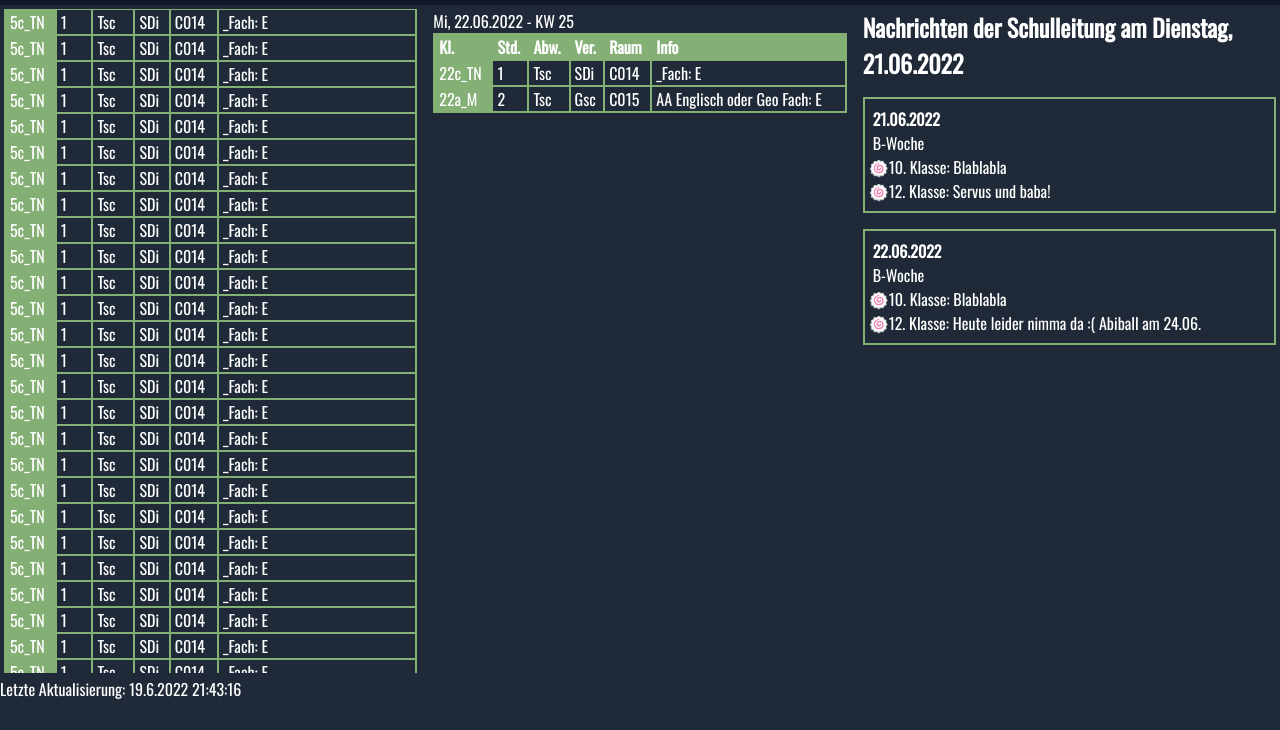
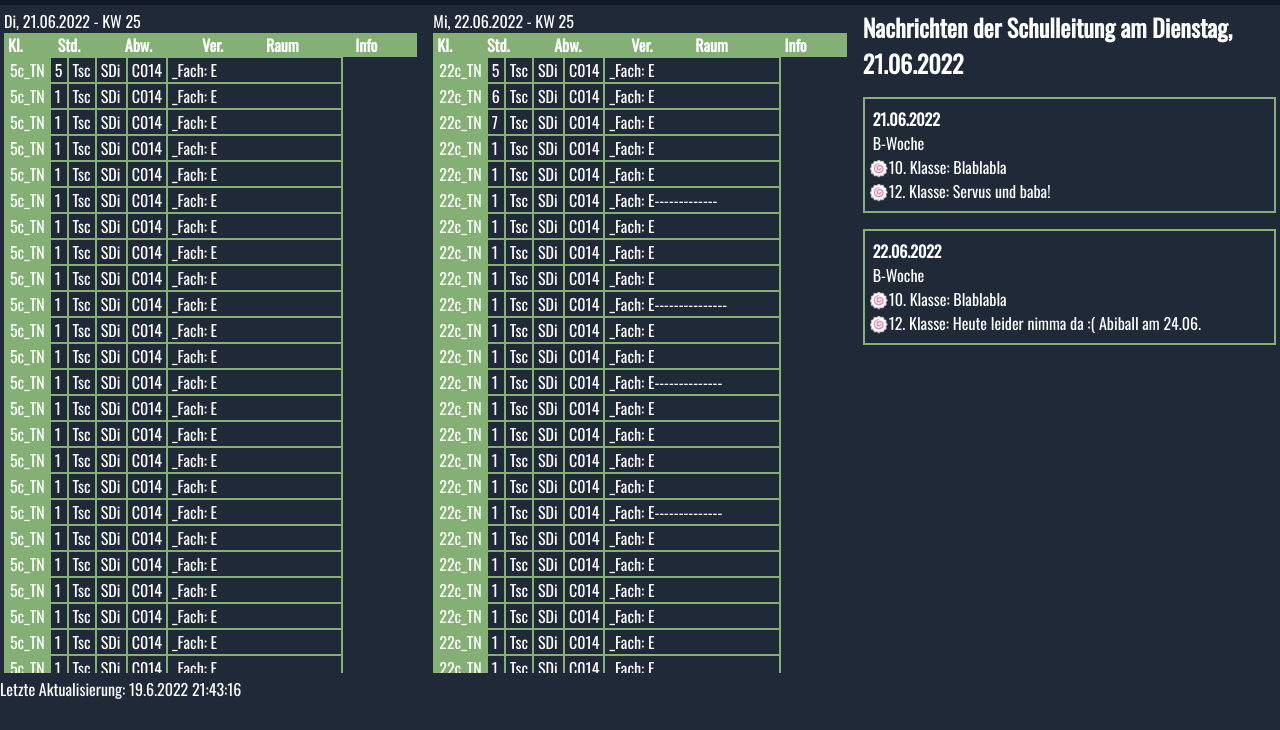
Before and after one commit to riedadr/karo, a plain HTML site: page index.html in a window 1280 px wide. Shown: the part 59-789 px from the top of the page. Drawn offline with nearby package versions, Linux system fonts and the light colour scheme; a web font is replaced by a local one.

Commit message:
sticky top mit fehler

```diff
--- a/data/heute.json
+++ b/data/heute.json
@@ -9,7 +9,7 @@
     },
     {
         "klasse": "5c_TN",
-        "std": 1,
+        "std": 2,
         "abw": "Tsc",
         "ver": "SDi",
         "raum": "C014",
@@ -17,7 +17,7 @@
     },
     {
         "klasse": "5c_TN",
-        "std": 1,
+        "std": 3,
         "abw": "Tsc",
         "ver": "SDi",
         "raum": "C014",
@@ -25,7 +25,7 @@
     },
     {
         "klasse": "5c_TN",
-        "std": 1,
+        "std": 4,
         "abw": "Tsc",
         "ver": "SDi",
         "raum": "C014",
@@ -33,7 +33,7 @@
     },
     {
         "klasse": "5c_TN",
-        "std": 1,
+        "std": 5,
         "abw": "Tsc",
         "ver": "SDi",
         "raum": "C014",
@@ -334,5 +334,101 @@
         "ver": "Gsc",
         "raum": "C015",
         "info": "AA Englisch oder Geo Fach: E"
+    },
+    {
+        "klasse": "5a_M",
+        "std": 2,
+        "abw": "Tsc",
+        "ver": "Gsc",
+        "raum": "C015",
+        "info": "AA Englisch oder Geo Fach: E"
+    },
+    {
+        "klasse": "5a_M",
+        "std": 2,
+        "abw": "Tsc",
+        "ver": "Gsc",
+        "raum": "C015",
+        "info": "AA Englisch oder Geo Fach: E"
+    },
+    {
+        "klasse": "5a_M",
+        "std": 2,
+        "abw": "Tsc",
+        "ver": "Gsc",
+        "raum": "C015",
+        "info": "AA Englisch oder Geo Fach: E"
+    },
+    {
+        "klasse": "5a_M",
+        "std": 2,
+        "abw": "Tsc",
+        "ver": "Gsc",
+        "raum": "C015",
+        "info": "AA Englisch oder Geo Fach: E"
+    },
+    {
+        "klasse": "5a_M",
+        "std": 2,
+        "abw": "Tsc",
+        "ver": "Gsc",
+        "raum": "C015",
+        "info": "AA Englisch oder Geo Fach: E"
+    },
+    {
+        "klasse": "5a_M",
+        "std": 2,
+        "abw": "Tsc",
+        "ver": "Gsc",
+        "raum": "C015",
+        "info": "AA Englisch oder Geo Fach: E"
+    },
+    {
+        "klasse": "5a_M",
+        "std": 2,
+        "abw": "Tsc",
+        "ver": "Gsc",
+        "raum": "C015",
+        "info": "AA Englisch oder Geo Fach: E"
+    },
+    {
+        "klasse": "5a_M",
+        "std": 2,
+        "abw": "Tsc",
+        "ver": "Gsc",
+        "raum": "C015",
+        "info": "AA Englisch oder Geo Fach: E"
+    },
+    {
+        "klasse": "5a_M",
+        "std": 2,
+        "abw": "Tsc",
+        "ver": "Gsc",
+        "raum": "C015",
+        "info": "AA Englisch oder Geo Fach: E"
+    },
+    {
+        "klasse": "5a_M",
+        "std": 2,
+        "abw": "Tsc",
+        "ver": "Gsc",
+        "raum": "C015",
+        "info": "AA Englisch oder Geo Fach: E"
+    },
+    {
+        "klasse": "5a_M",
+        "std": 2,
+        "abw": "Tsc",
+        "ver": "Gsc",
+        "raum": "C015",
+        "info": "AA Englisch oder Geo Fach: E"
+    },
+    {
+        "klasse": "5a_M",
+        "std": 2,
+        "abw": "Tsc",
+        "ver": "Gsc",
+        "raum": "C015",
+        "info": "AA Englisch oder Geo Fach: E"
     }
 ]
--- a/data/morgen.json
+++ b/data/morgen.json
@@ -1,4 +1,508 @@
 [
+    {
+        "klasse": "22c_TN",
+        "std": 1,
+        "abw": "Tsc",
+        "ver": "SDi",
+        "raum": "C014",
+        "info": "_Fach: E"
+    },
+    {
+        "klasse": "22c_TN",
+        "std": 2,
+        "abw": "Tsc",
+        "ver": "SDi",
+        "raum": "C014",
+        "info": "_Fach: E"
+    },
+    {
+        "klasse": "22c_TN",
+        "std": 3,
+        "abw": "Tsc",
+        "ver": "SDi",
+        "raum": "C014",
+        "info": "_Fach: E----------"
+    },
+    {
+        "klasse": "22c_TN",
+        "std": 4,
+        "abw": "Tsc",
+        "ver": "SDi",
+        "raum": "C014",
+        "info": "_Fach: E"
+    },
+    {
+        "klasse": "22c_TN",
+        "std": 5,
+        "abw": "Tsc",
+        "ver": "SDi",
+        "raum": "C014",
+        "info": "_Fach: E"
+    },
+    {
+        "klasse": "22c_TN",
+        "std": 6,
+        "abw": "Tsc",
+        "ver": "SDi",
+        "raum": "C014",
+        "info": "_Fach: E"
+    },
+    {
+        "klasse": "22c_TN",
+        "std": 7,
+        "abw": "Tsc",
+        "ver": "SDi",
+        "raum": "C014",
+        "info": "_Fach: E"
+    },
+    {
+        "klasse": "22c_TN",
+        "std": 1,
+        "abw": "Tsc",
+        "ver": "SDi",
+        "raum": "C014",
+        "info": "_Fach: E"
+    },
+    {
+        "klasse": "22c_TN",
+        "std": 1,
+        "abw": "Tsc",
+        "ver": "SDi",
+        "raum": "C014",
+        "info": "_Fach: E"
+    },
+    {
+        "klasse": "22c_TN",
+        "std": 1,
+        "abw": "Tsc",
+        "ver": "SDi",
+        "raum": "C014",
+        "info": "_Fach: E-------------"
+    },
+    {
+        "klasse": "22c_TN",
+        "std": 1,
+        "abw": "Tsc",
+        "ver": "SDi",
+        "raum": "C014",
+        "info": "_Fach: E"
+    },
+    {
+        "klasse": "22c_TN",
+        "std": 1,
+        "abw": "Tsc",
+        "ver": "SDi",
+        "raum": "C014",
+        "info": "_Fach: E"
+    },
+    {
+        "klasse": "22c_TN",
+        "std": 1,
+        "abw": "Tsc",
+        "ver": "SDi",
+        "raum": "C014",
+        "info": "_Fach: E"
+    },
+    {
+        "klasse": "22c_TN",
+        "std": 1,
+        "abw": "Tsc",
+        "ver": "SDi",
+        "raum": "C014",
+        "info": "_Fach: E---------------"
+    },
+    {
+        "klasse": "22c_TN",
+        "std": 1,
+        "abw": "Tsc",
+        "ver": "SDi",
+        "raum": "C014",
+        "info": "_Fach: E"
+    },
+    {
+        "klasse": "22c_TN",
+        "std": 1,
+        "abw": "Tsc",
+        "ver": "SDi",
+        "raum": "C014",
+        "info": "_Fach: E"
+    },
+    {
+        "klasse": "22c_TN",
+        "std": 1,
+        "abw": "Tsc",
+        "ver": "SDi",
+        "raum": "C014",
+        "info": "_Fach: E--------------"
+    },
+    {
+        "klasse": "22c_TN",
+        "std": 1,
+        "abw": "Tsc",
+        "ver": "SDi",
+        "raum": "C014",
+        "info": "_Fach: E"
+    },
+    {
+        "klasse": "22c_TN",
+        "std": 1,
+        "abw": "Tsc",
+        "ver": "SDi",
+        "raum": "C014",
+        "info": "_Fach: E"
+    },
+    {
+        "klasse": "22c_TN",
+        "std": 1,
+        "abw": "Tsc",
+        "ver": "SDi",
+        "raum": "C014",
+        "info": "_Fach: E"
+    },
+    {
+        "klasse": "22c_TN",
+        "std": 1,
+        "abw": "Tsc",
+        "ver": "SDi",
+        "raum": "C014",
+        "info": "_Fach: E"
+    },
+    {
+        "klasse": "22c_TN",
+        "std": 1,
+        "abw": "Tsc",
+        "ver": "SDi",
+        "raum": "C014",
+        "info": "_Fach: E--------------"
+    },
+    {
+        "klasse": "22c_TN",
+        "std": 1,
+        "abw": "Tsc",
+        "ver": "SDi",
+        "raum": "C014",
+        "info": "_Fach: E"
+    },
+    {
+        "klasse": "22c_TN",
+        "std": 1,
+        "abw": "Tsc",
+        "ver": "SDi",
+        "raum": "C014",
+        "info": "_Fach: E"
+    },
+    {
+        "klasse": "22c_TN",
+        "std": 1,
+        "abw": "Tsc",
+        "ver": "SDi",
+        "raum": "C014",
+        "info": "_Fach: E"
+    },
+    {
+        "klasse": "22c_TN",
+        "std": 1,
+        "abw": "Tsc",
+        "ver": "SDi",
+        "raum": "C014",
+        "info": "_Fach: E"
+    },
+    {
+        "klasse": "22c_TN",
+        "std": 1,
+        "abw": "Tsc",
+        "ver": "SDi",
+        "raum": "C014",
+        "info": "_Fach: E"
+    },
+    {
+        "klasse": "22c_TN",
+        "std": 1,
+        "abw": "Tsc",
+        "ver": "SDi",
+        "raum": "C014",
+        "info": "_Fach: E"
+    },
+    {
+        "klasse": "22c_TN",
+        "std": 1,
+        "abw": "Tsc",
+        "ver": "SDi",
+        "raum": "C014",
+        "info": "_Fach: E"
+    },
+    {
+        "klasse": "22c_TN",
+        "std": 1,
+        "abw": "Tsc",
+        "ver": "SDi",
+        "raum": "C014",
+        "info": "_Fach: E"
+    },
+    {
+        "klasse": "22c_TN",
+        "std": 1,
+        "abw": "Tsc",
+        "ver": "SDi",
+        "raum": "C014",
+        "info": "_Fach: E"
+    },
+    {
+        "klasse": "22c_TN",
+        "std": 1,
+        "abw": "Tsc",
+        "ver": "SDi",
+        "raum": "C014",
+        "info": "_Fach: E"
+    },
+    {
+        "klasse": "22c_TN",
+        "std": 1,
+        "abw": "Tsc",
+        "ver": "SDi",
+        "raum": "C014",
+        "info": "_Fach: E"
+    },
+    {
+        "klasse": "22c_TN",
+        "std": 1,
+        "abw": "Tsc",
+        "ver": "SDi",
+        "raum": "C014",
+        "info": "_Fach: E"
+    },
+    {
+        "klasse": "22c_TN",
+        "std": 1,
+        "abw": "Tsc",
+        "ver": "SDi",
+        "raum": "C014",
+        "info": "_Fach: E"
+    },
+    {
+        "klasse": "22c_TN",
+        "std": 1,
+        "abw": "Tsc",
+        "ver": "SDi",
+        "raum": "C014",
+        "info": "_Fach: E"
+    },
+    {
+        "klasse": "22c_TN",
+        "std": 1,
+        "abw": "Tsc",
+        "ver": "SDi",
+        "raum": "C014",
+        "info": "_Fach: E"
+    },
+    {
+        "klasse": "22c_TN",
+        "std": 1,
+        "abw": "Tsc",
+        "ver": "SDi",
+        "raum": "C014",
+        "info": "_Fach: E"
+    },
+    {
+        "klasse": "22c_TN",
+        "std": 1,
+        "abw": "Tsc",
+        "ver": "SDi",
+        "raum": "C014",
+        "info": "_Fach: E"
+    },
+    {
+        "klasse": "22c_TN",
+        "std": 1,
+        "abw": "Tsc",
+        "ver": "SDi",
+        "raum": "C014",
+        "info": "_Fach: E"
+    },
+    {
+        "klasse": "22c_TN",
+        "std": 1,
+        "abw": "Tsc",
+        "ver": "SDi",
+        "raum": "C014",
+        "info": "_Fach: E"
+    },
+    {
+        "klasse": "22c_TN",
+        "std": 1,
+        "abw": "Tsc",
+        "ver": "SDi",
+        "raum": "C014",
+        "info": "_Fach: E"
+    },
+    {
+        "klasse": "22c_TN",
+        "std": 1,
+        "abw": "Tsc",
+        "ver": "SDi",
+        "raum": "C014",
+        "info": "_Fach: E"
+    },
+    {
+        "klasse": "22c_TN",
+        "std": 1,
+        "abw": "Tsc",
+        "ver": "SDi",
+        "raum": "C014",
+        "info": "_Fach: E"
+    },
+    {
+        "klasse": "22c_TN",
+        "std": 1,
+        "abw": "Tsc",
+        "ver": "SDi",
+        "raum": "C014",
+        "info": "_Fach: E"
+    },
+    {
+        "klasse": "22c_TN",
+        "std": 1,
+        "abw": "Tsc",
+        "ver": "SDi",
+        "raum": "C014",
+        "info": "_Fach: E"
+    },
+    {
+        "klasse": "22c_TN",
+        "std": 1,
+        "abw": "Tsc",
+        "ver": "SDi",
+        "raum": "C014",
+        "info": "_Fach: E"
+    },
+    {
+        "klasse": "22c_TN",
+        "std": 1,
+        "abw": "Tsc",
+        "ver": "SDi",
+        "raum": "C014",
+        "info": "_Fach: E"
+    },
+    {
+        "klasse": "22c_TN",
+        "std": 1,
+        "abw": "Tsc",
+        "ver": "SDi",
+        "raum": "C014",
+        "info": "_Fach: E"
+    },
+    {
+        "klasse": "22c_TN",
+        "std": 1,
+        "abw": "Tsc",
+        "ver": "SDi",
+        "raum": "C014",
+        "info": "_Fach: E"
+    },
+    {
+        "klasse": "22c_TN",
+        "std": 1,
+        "abw": "Tsc",
+        "ver": "SDi",
+        "raum": "C014",
+        "info": "_Fach: E"
+    },
+    {
+        "klasse": "22c_TN",
+        "std": 1,
+        "abw": "Tsc",
+        "ver": "SDi",
+        "raum": "C014",
+        "info": "_Fach: E"
+    },
+    {
+        "klasse": "22c_TN",
+        "std": 1,
+        "abw": "Tsc",
+        "ver": "SDi",
+        "raum": "C014",
+        "info": "_Fach: E"
+    },
+    {
+        "klasse": "22c_TN",
+        "std": 1,
+        "abw": "Tsc",
+        "ver": "SDi",
+        "raum": "C014",
+        "info": "_Fach: E"
+    },
+    {
+        "klasse": "22c_TN",
+        "std": 1,
+        "abw": "Tsc",
+        "ver": "SDi",
+        "raum": "C014",
+        "info": "_Fach: E"
+    },
+    {
+        "klasse": "22c_TN",
+        "std": 1,
+        "abw": "Tsc",
+        "ver": "SDi",
+        "raum": "C014",
+        "info": "_Fach: E"
+    },
+    {
+        "klasse": "22c_TN",
+        "std": 1,
+        "abw": "Tsc",
+        "ver": "SDi",
+        "raum": "C014",
+        "info": "_Fach: E"
+    },
+    {
+        "klasse": "22c_TN",
+        "std": 1,
+        "abw": "Tsc",
+        "ver": "SDi",
+        "raum": "C014",
+        "info": "_Fach: E"
+    },
+    {
+        "klasse": "22c_TN",
+        "std": 1,
+        "abw": "Tsc",
+        "ver": "SDi",
+        "raum": "C014",
+        "info": "_Fach: E"
+    },
+    {
+        "klasse": "22c_TN",
+        "std": 1,
+        "abw": "Tsc",
+        "ver": "SDi",
+        "raum": "C014",
+        "info": "_Fach: E"
+    },
+    {
+        "klasse": "22c_TN",
+        "std": 1,
+        "abw": "Tsc",
+        "ver": "SDi",
+        "raum": "C014",
+        "info": "_Fach: E"
+    },
+    {
+        "klasse": "22c_TN",
+        "std": 1,
+        "abw": "Tsc",
+        "ver": "SDi",
+        "raum": "C014",
+        "info": "_Fach: E"
+    },
+    {
+        "klasse": "22c_TN",
+        "std": 1,
+        "abw": "Tsc",
+        "ver": "SDi",
+        "raum": "C014",
+        "info": "_Fach: E"
+    },
     {
         "klasse": "22c_TN",
         "std": 1,
--- a/index.html
+++ b/index.html
@@ -73,6 +73,7 @@
 			</div>
 		</footer>
 		<script src="injectData.js"></script>
+		<script src="scroll.js"></script>
 		<script>
 			const time = document.getElementById("update");
 			let now = new Date();
@@ -89,22 +90,7 @@
 			setInterval(() => {
 				timer--;
 				if (timer == 0) window.location.href = "/";
-			}, 1000);
-
-
-
-			setTimeout(() => {
-				scrollTable();
-			}, 1000);
-			function scrollTable() {
-				let currentRow = 0;
-				setInterval(() => {
-					let row = document.getElementById("row" + currentRow);
-					row.scrollIntoView({behavior: "smooth"});
-					currentRow++;
-					//TODO nach oben springen, wenn fertig gescrollt
-				}, 1000);
-			}
+			}, 2000);
 		</script>
 	</body>
 </html>
--- a/injectData.js
+++ b/injectData.js
@@ -10,7 +10,7 @@ function injectDay(tbodyID, json) {
 		.then((data) => {
 			data.forEach((item, index) => {
 				let row = document.createElement("tr");
-				row.id = "row" + index;
+				row.id = tbodyID + "Row" + index;
 
 				let klasse = document.createElement("td");
                 klasse.className = "klasse";
--- /dev/null
+++ b/scroll.js
@@ -0,0 +1,31 @@
+//Heute
+const heute = document.getElementById("dataHeute").children;
+console.log(heute);
+
+scrollHeute();
+function scrollHeute() {
+	let currentRow = 0;
+	setInterval(() => {
+        if (currentRow >= heute.length) currentRow  = 0;
+        console.log("Heute", currentRow);
+
+		let row = document.getElementById("dataHeuteRow" + currentRow);
+		row.scrollIntoView();
+		currentRow++;
+	}, 1000);
+}
+
+const morgen = document.getElementById("dataMorgen").children;
+
+    scrollMorgen();
+function scrollMorgen() {
+	let currentRow = 0;
+	setInterval(() => {
+        if (currentRow >= morgen.length) currentRow  = 0;
+        console.log("Morgen", currentRow);
+
+		let row = document.getElementById("dataMorgenRow" + currentRow);
+		row.scrollIntoView();
+		currentRow++;
+	}, 1000);
+}
--- a/style/style.scss
+++ b/style/style.scss
@@ -74,9 +74,11 @@ header {
 	0% {
 		opacity: 0;
 	}
+
 	97% {
 		opacity: 0;
 	}
+
 	98% {
 		opacity: 1;
 	}
@@ -95,33 +97,55 @@ main {
 
 	section {
 		width: 100%;
+
 	}
 
-    .table-container {
-        max-height: calc(100vh - 2 * var(--nav-height) - 0.5rem);
-        overflow: auto;
+	tbody::-webkit-scrollbar {
+		display: none;
 	}
 
 	table {
-
+		position: relative;
 		width: 100%;
 		text-align: left;
 		border-collapse: collapse;
 
 		caption {
+			height: 1.5rem;
 			text-align: left;
+			background-color: var(--dark-bg);
 		}
 
 		thead {
+			height: 1.5rem;
 			background-color: var(--wasabi);
 		}
+
+		tbody {
+			position: absolute;
+			top: 3rem;
+			left: 0;
+			right: 0;
+			max-height: calc(100vh - 2 * var(--nav-height) - 0.5rem - 3rem);
+			overflow-y: auto;
+
+
+		}
+
+
 
 		td,
 		th {
 			padding-left: 0.25rem;
 			padding-right: 0.25rem;
+
+		}
+		td {
 			border: 2px solid var(--wasabi);
 		}
+
+
+
 
 		.klasse {
 			background-color: var(--wasabi);
```
Also changed, not shown: style/style.css, 1 other file. Lines whose indentation alone changed are shown as unchanged.
